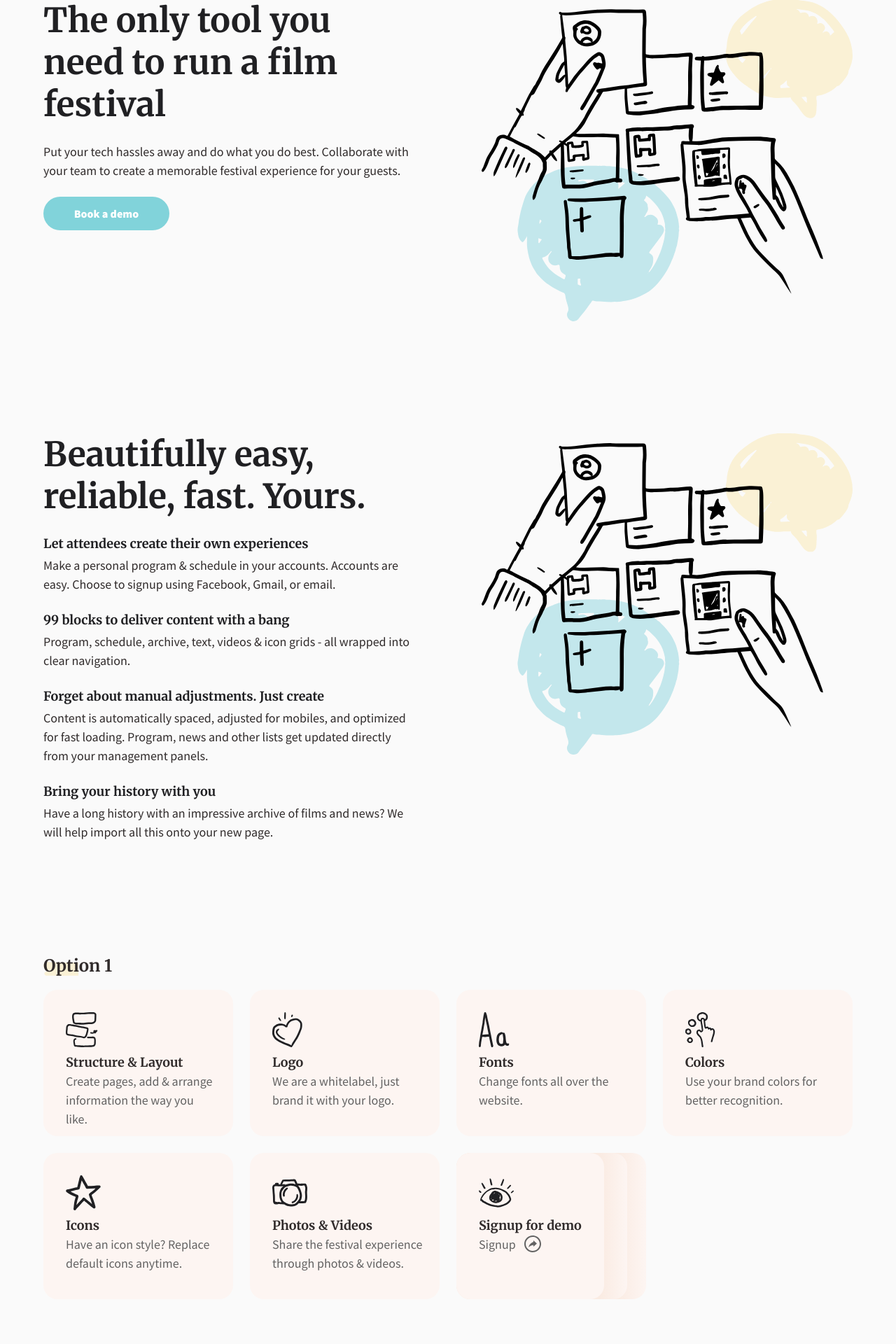
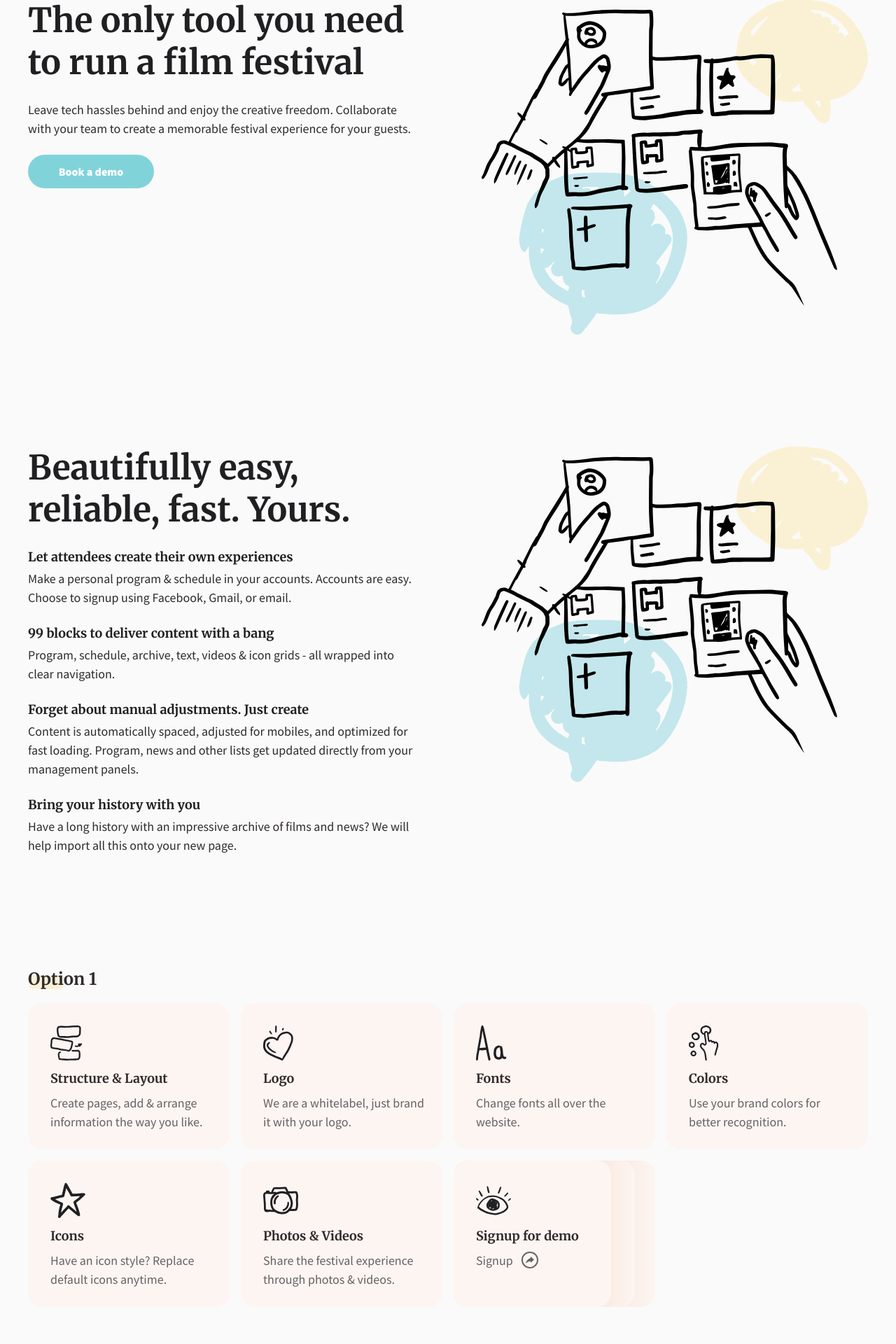
Before and after one commit to Neophen/octa-landing, a Vue app: page / in a window 1280 px wide. Shown: the part 113-2033 px from the top of the page at 70% size. Built offline with nearby package versions, Linux system fonts and the light colour scheme; what @tailwindcss/custom-forms, tailwindcss-fluid would draw is missing.

Commit message:
changed container size, cards spacings and sizes

```diff
--- a/src/App.vue
+++ b/src/App.vue
@@ -1,6 +1,7 @@
 <template>
   <OctaHeader />
   <MobileHeader />
+  <div class="px-4">
   <div class="container mb-4">
     <TheGist />
     <Look />
@@ -10,6 +11,7 @@
     <Integrations />
     <ContactUs />
     <OctaFooter class="mt-64" />
+  </div>
   </div>
 </template>
 
--- a/src/components/LookOptionOne.vue
+++ b/src/components/LookOptionOne.vue
@@ -5,7 +5,7 @@
       <div class="mb-5 mt-3">
         <icon class icon="highlight" style="width: 129px; height: 20px" />
       </div>
-      <div class="grid grid-auto-rows-209 grid-auto-cols-271 gap-6">
+      <div class="grid grid-auto-rows-209 grid-auto-cols-280 gap-4">
         <div
           class="relative block p-3 rounded group bg-cream-500 text-default hover:bg-white hover:shadow-md"
           style="border-radius: 20px;"
@@ -14,7 +14,7 @@
             <icon icon="structure" class="mt-5 ml-5" style="width: 50px; height: 50px;" />
           </div>
           <h3
-            class="relative mt-2 ml-5 text-lg font-bold"
+            class="relative mt-3 ml-5 text-lg font-bold mb-2"
             style="font-family: Merriweather;"
           >Structure &amp; Layout</h3>
           <p
@@ -28,7 +28,7 @@
           <div class="fill-current">
             <icon icon="heart" class="mt-5 ml-5" style="width: 50px; height: 50px;" />
           </div>
-          <h3 class="relative mt-2 ml-5 text-lg font-bold" style="font-family: Merriweather;">Logo</h3>
+          <h3 class="relative mt-3 ml-5 text-lg font-bold mb-2" style="font-family: Merriweather;">Logo</h3>
           <p
             class="relative pb-3 pr-3 ml-5 text-lg text-grey-500 group-hover:text-black"
           >We are a whitelabel, just brand it with your logo.</p>
@@ -40,7 +40,7 @@
           <div class="fill-current">
             <icon icon="font" class="mt-5 ml-5" style="width: 50px; height: 50px;" />
           </div>
-          <h3 class="relative mt-2 ml-5 text-lg font-bold" style="font-family: Merriweather;">Fonts</h3>
+          <h3 class="relative mt-3 ml-5 text-lg font-bold mb-2" style="font-family: Merriweather;">Fonts</h3>
           <p
             class="relative pb-3 pr-3 ml-5 text-lg text-grey-500 group-hover:text-black"
           >Change fonts all over the website.</p>
@@ -52,7 +52,7 @@
           <div class="fill-current">
             <icon icon="colors" class="mt-5 ml-5" style="width: 50px; height: 50px;" />
           </div>
-          <h3 class="relative mt-2 ml-5 text-lg font-bold" style="font-family: Merriweather;">Colors</h3>
+          <h3 class="relative mt-3 mb-2 ml-5 text-lg font-bold" style="font-family: Merriweather;">Colors</h3>
           <p
             class="relative pb-3 pr-3 ml-5 text-lg text-grey-500 group-hover:text-black"
           >Use your brand colors for better recognition.</p>
@@ -64,7 +64,7 @@
           <div class="fill-current">
             <icon icon="star" class="mt-5 ml-5" style="width: 50px; height: 50px;" />
           </div>
-          <h3 class="relative mt-2 ml-5 text-lg font-bold" style="font-family: Merriweather;">Icons</h3>
+          <h3 class="relative mt-3 mb-2 ml-5 text-lg font-bold" style="font-family: Merriweather;">Icons</h3>
           <p
             class="relative pb-3 pr-3 ml-5 text-lg text-grey-500 group-hover:text-black"
           >Have an icon style? Replace default icons anytime.</p>
@@ -77,7 +77,7 @@
             <icon icon="camera" class="mt-5 ml-5" style="width: 50px; height: 50px;" />
           </div>
           <h3
-            class="relative mt-2 ml-5 text-lg font-bold"
+            class="relative mt-3 mb-2 ml-5 text-lg font-bold"
             style="font-family: Merriweather;"
           >Photos &amp; Videos</h3>
           <p
@@ -101,7 +101,7 @@
                 <icon icon="eye" class="mt-5 ml-5" style="width: 50px; height: 50px;" />
               </div>
               <h3
-                class="relative mt-2 ml-5 text-lg font-bold"
+                class="relative mt-3 mb-2 ml-5 text-lg font-bold"
                 style="font-family: Merriweather;"
               >Signup for demo</h3>
               <div class="flex items-center">
--- a/src/components/Mobileheader.vue
+++ b/src/components/Mobileheader.vue
@@ -6,6 +6,7 @@
       block: !shoulStick,
     }"
   >
+    <div class="px-4">
       <nav class="container flex items-center w-full m-auto">
         <div class="flex-1">
           <a href="/" class="flex items-center phone_navbar_logo" style="width: 109px;">
@@ -41,6 +42,7 @@
           </svg>
         </button>
       </nav>
+    </div>
   </div>
   <SideNav @close="showNav = false" :showNav="showNav" />
 </template>
--- a/src/components/OctaHeader.vue
+++ b/src/components/OctaHeader.vue
@@ -6,6 +6,7 @@
       'top-0 sticky inset-y-0 bg-white z-10 shadow-md': shoulStick,
     }"
   >
+    <div class="px-4">
       <nav class="container flex items-center w-full m-auto">
         <a href="#" class="flex items-center">
           <icon icon="site-logo" style="height: 42px; width: 135px;" />
@@ -42,6 +43,7 @@
         >Book a demo</a>
       </nav>
     </div>
+  </div>
 </template>
 
 <script>
--- a/src/components/Support.vue
+++ b/src/components/Support.vue
@@ -3,12 +3,12 @@
     <div class="mb-8">
       <h2
         class="text-5xl leading-tight text-gray-600 font-display text-h2-fluid"
-      >The only tool you need to run a film festival</h2>
+      >Evolving for your success</h2>
       <p
         class="mt-2 text-lg leading-normal"
       >As a community member you will always have access to the latest tools and our continious support.</p>
     </div>
-    <div class="grid grid-auto-rows-209 grid-auto-cols-271 gap-6">
+    <div class="grid grid-auto-rows-209 grid-auto-cols-280 gap-4">
       <div
         class="relative block p-3 rounded group bg-cream-500 text-default hover:bg-white hover:shadow-md"
         style="border-radius: 20px;"
@@ -17,7 +17,7 @@
           <icon icon="chat" class="mt-5 ml-5" style="width: 50px; height: 50px;" />
         </div>
         <h3
-          class="relative mt-2 ml-5 text-lg font-bold"
+          class="relative mt-3 mb-2 ml-5 text-lg font-bold"
           style="font-family: Merriweather;"
         >Get help in live chat</h3>
         <p
@@ -32,7 +32,7 @@
           <icon icon="fresh-drink" class="mt-5 ml-5" style="width: 50px; height: 50px;" />
         </div>
         <h3
-          class="relative mt-2 ml-5 text-lg font-bold"
+          class="relative mt-3 mb-2 ml-5 text-lg font-bold"
           style="font-family: Merriweather;"
         >Stay fresh</h3>
         <p
@@ -47,7 +47,7 @@
           <icon icon="bicycle" class="mt-5 ml-5" style="width: 50px; height: 50px;" />
         </div>
         <h3
-          class="relative mt-2 ml-5 text-lg font-bold"
+          class="relative mt-3 mb-2 ml-5 text-lg font-bold"
           style="font-family: Merriweather;"
         >Public roadmap</h3>
         <p
@@ -62,7 +62,7 @@
           <icon icon="hand" class="mt-5 ml-5" style="width: 50px; height: 50px;" />
         </div>
         <h3
-          class="relative mt-2 ml-5 text-lg font-bold"
+          class="relative mt-3 mb-2 ml-5 text-lg font-bold"
           style="font-family: Merriweather;"
         >User centered</h3>
         <p
@@ -77,7 +77,7 @@
           <icon icon="hosting-and-storage" class="mt-5 ml-5" style="width: 50px; height: 50px;" />
         </div>
         <h3
-          class="relative mt-2 ml-5 text-lg font-bold"
+          class="relative mt-3 mb-2 ml-5 text-lg font-bold"
           style="font-family: Merriweather;"
         >Hosting &amp; storage</h3>
         <p
@@ -92,7 +92,7 @@
           <icon icon="downtime" class="mt-5 ml-5" style="width: 50px; height: 50px;" />
         </div>
         <h3
-          class="relative mt-2 ml-5 text-lg font-bold"
+          class="relative mt-3 mb-2 ml-5 text-lg font-bold"
           style="font-family: Merriweather;"
         >Zero downtime</h3>
         <p
@@ -107,7 +107,7 @@
           <icon icon="backup" class="mt-5 ml-5" style="width: 50px; height: 50px;" />
         </div>
         <h3
-          class="relative mt-2 ml-5 text-lg font-bold"
+          class="relative mt-3 mb-2 ml-5 text-lg font-bold"
           style="font-family: Merriweather;"
         >Daily backups</h3>
         <p
@@ -131,7 +131,7 @@
               <icon icon="more" class="mt-5 ml-5" style="width: 50px; height: 50px;" />
             </div>
             <h3
-              class="relative mt-2 ml-5 text-lg font-bold"
+              class="relative mt-3 mb-2 ml-5 text-lg font-bold"
               style="font-family: Merriweather;"
             >More on support</h3>
             <div class="flex items-center">
--- a/src/components/TheGist.vue
+++ b/src/components/TheGist.vue
@@ -7,10 +7,9 @@
       <h2
         class="text-5xl leading-tight text-gray-600 font-display text-h2-fluid"
       >The only tool you need to run a film festival</h2>
-      <p class="mt-6 text-lg leading-normal">
-        Put your tech hassles away and do what you do best. Collaborate with
-        your team to create a memorable festival experience for your guests.
-      </p>
+      <p
+        class="mt-6 text-lg leading-normal"
+      >Leave tech hassles behind and enjoy the creative freedom. Collaborate with your team to create a memorable festival experience for your guests.</p>
       <Btn href="#book-a-demo">Book a demo</Btn>
     </div>
   </div>
--- a/src/index.css
+++ b/src/index.css
@@ -16,10 +16,9 @@
 }
 
 .container {
-  max-width: 74.25rem;
+  max-width: 75rem;
   width: 100%;
   margin: 0 auto;
-  padding: 0 1rem;
 }
 
 html {
@@ -51,8 +50,8 @@ body {
   grid-auto-rows: 209px;
 }
 
-.grid-auto-cols-271 {
-  grid-template-columns: repeat(auto-fill, minmax(271px, 1fr));
+.grid-auto-cols-280 {
+  grid-template-columns: repeat(auto-fill, minmax(280px, 1fr));
 }
 
 .grid-auto-rows {
```
Lines whose indentation alone changed are shown as unchanged.
